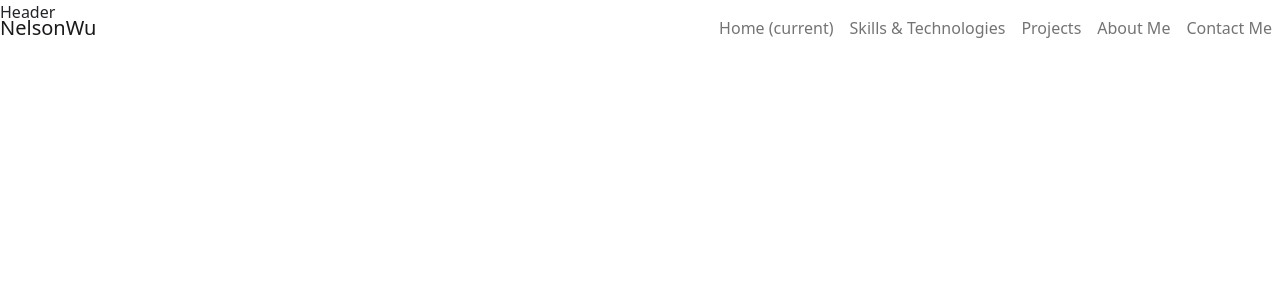
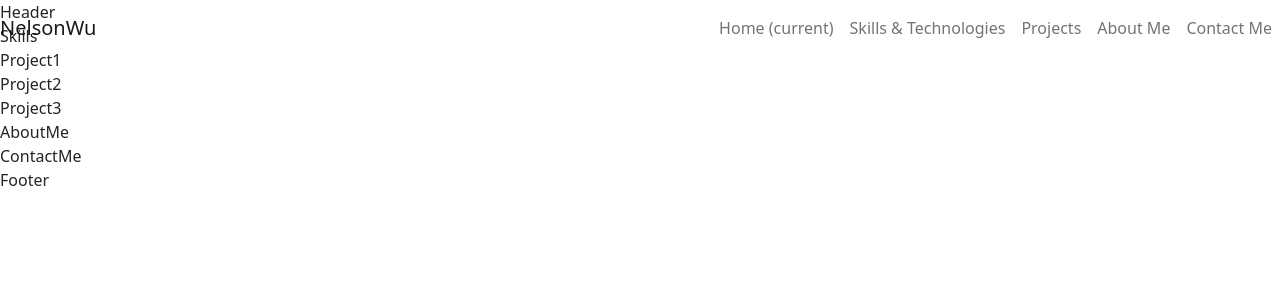
Before and after one commit to NelsonWu820/portfolio-website, a React (Create React App) app: page / in a window 1280 px wide. Shown: the top 300 px of the page. Built offline with nearby package versions, Linux system fonts and the light colour scheme.

Commit message:
Adding the basic components in order

```diff
--- a/src/App.js
+++ b/src/App.js
@@ -1,12 +1,25 @@
 import Navbar from "./components/Navbar";
 import Header from "./components/Header";
+import Skills from "./components/Skills";
+import Project1 from "./components/Project1";
+import Project2 from "./components/Project2";
+import Project3 from "./components/Project3";
+import AboutMe from "./components/AboutMe";
+import ContactMe from "./components/ContactMe";
+import Footer from "./components/Footer";
 
 function App() {
   return (
     <div className="App">
       <Navbar/>
       <Header/>
-
+      <Skills/>
+      <Project1/>
+      <Project2/>
+      <Project3/>
+      <AboutMe/>
+      <ContactMe/>
+      <Footer/>
     </div>
   );
 }
```
